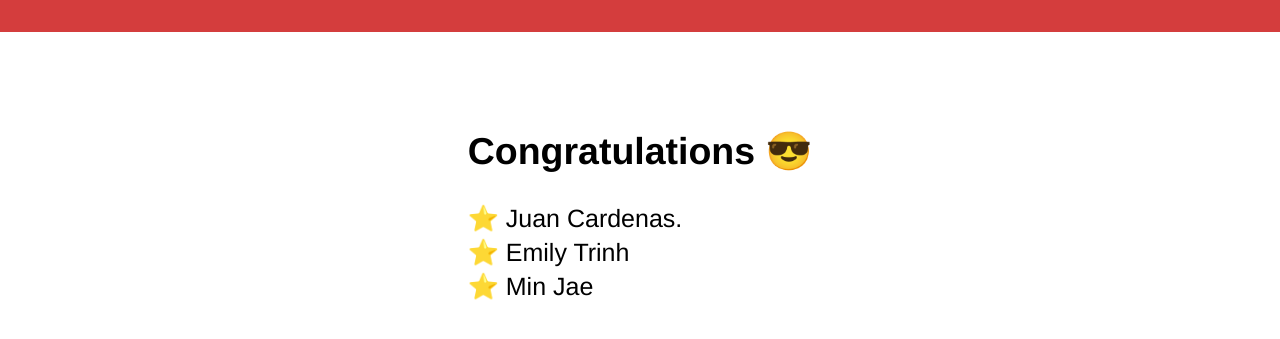
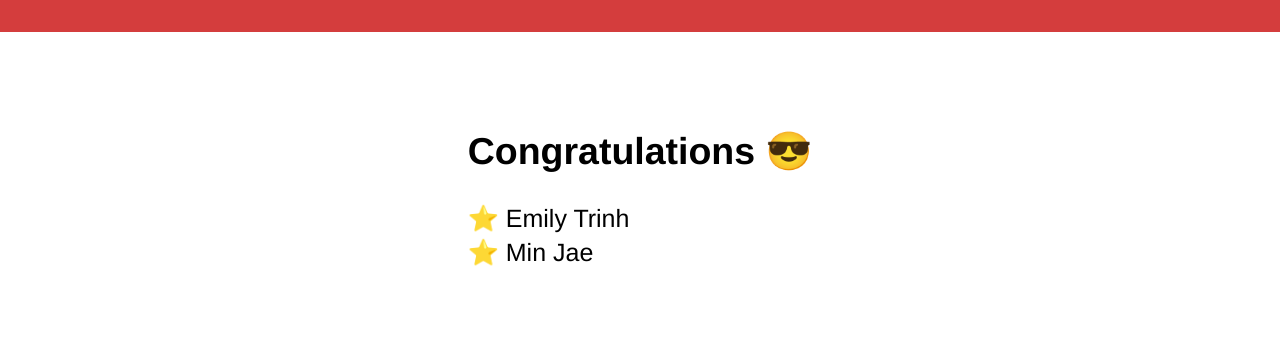
Before and after one commit to twinturtle42/git-101-23-may, a plain HTML site: page index.html in a window 1280 px wide. Shown: the part 247-586 px from the top of the page. Drawn offline with Linux system fonts and the light colour scheme.

Commit message:
deleted a name

```diff
--- a/index.html
+++ b/index.html
@@ -20,7 +20,6 @@
       <ol id="hall_of_fame">
         <!-- GIVE YOURSELF A STAR AND ADD YOUR NAME BETWEEN <li></li> tags-->
           <h2><li>Congratulations 😎</li></h2>
-          <li>⭐ Juan Cardenas.</li>
           <li>⭐ Emily Trinh</li>
           <li>⭐ Min Jae</li>
         </ol>
```
